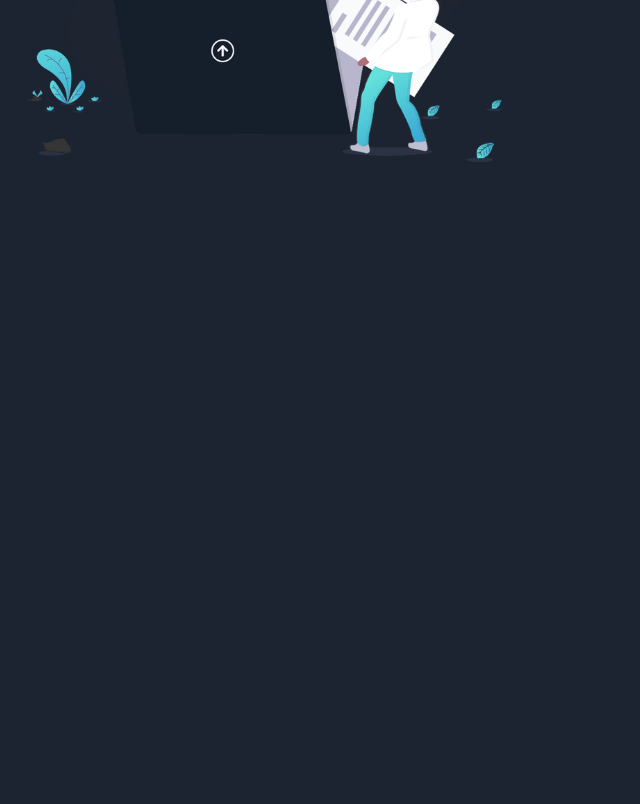
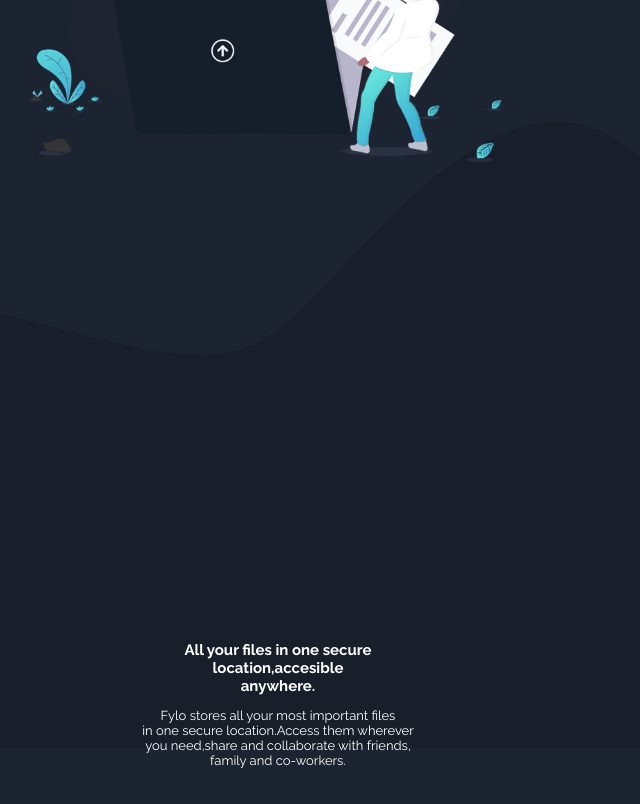
Before and after one commit to CodeNShipWithVinit/Fylo, a React (Vite) app: page / in a window 1280 px wide. Shown: the part 300-1104 px from the top of the page, without its empty margins (0-640 px from the left). Before the commit the page ends 800 px from the top, so only its background shows below. Built offline with nearby package versions, Linux system fonts and the light colour scheme.

Commit message:
Implemented the Intro Section

```diff
--- a/src/App.css
+++ b/src/App.css
@@ -33,12 +33,31 @@ ul{
 }
 .intro{
   display: flex;
+  flex-direction: column;
   justify-content: center;
   align-items: center;
   max-width: 500px;
   margin: 20px;
 }
-.intro img{
+.introImg{
   width: 100%;
   height: auto;
 }
+.introBgMobile{
+  position: relative;
+  z-index: -999;
+  bottom: 40px;
+  width: 130vw;
+  object-fit: cover;
+}
+.introText{
+  position: relative;
+  text-align: center;
+  font-family: "Raleway";
+  font-size: x-small;
+  color: white;
+  bottom: 160px;
+}
+.introText p{
+  font-size: small;
+}
--- a/src/App.jsx
+++ b/src/App.jsx
@@ -1,6 +1,7 @@
 import './App.css'
 import logo from "../src/assets/logo.svg"
 import intro from "../src/assets/illustration-intro.png";
+import introBgMobile from "../src/assets/bg-curvy-mobile.svg";
 
 function App() {
 
@@ -22,7 +23,21 @@ function App() {
       </div>
 
       <section className='intro'>
-        <img src={intro} alt="intro" />
+        <img className="introImg" src={intro} alt="intro" />
+        <img className="introBgMobile" src={introBgMobile} alt="introBgMobile" />
+
+        <div className='introText'>
+          <h1><span>All your files in one secure</span><br />
+              <span>location,accesible</span><br />
+              <span>anywhere.</span>
+          </h1>
+          <p><span>Fylo stores all your most important files</span><br />
+             <span>in one secure location.Access them wherever</span><br />
+             <span>you need,share and collaborate with friends,</span><br />
+             <span>family and co-workers.</span>
+          </p>
+        </div>
+
       </section>
 
     </div>
```
